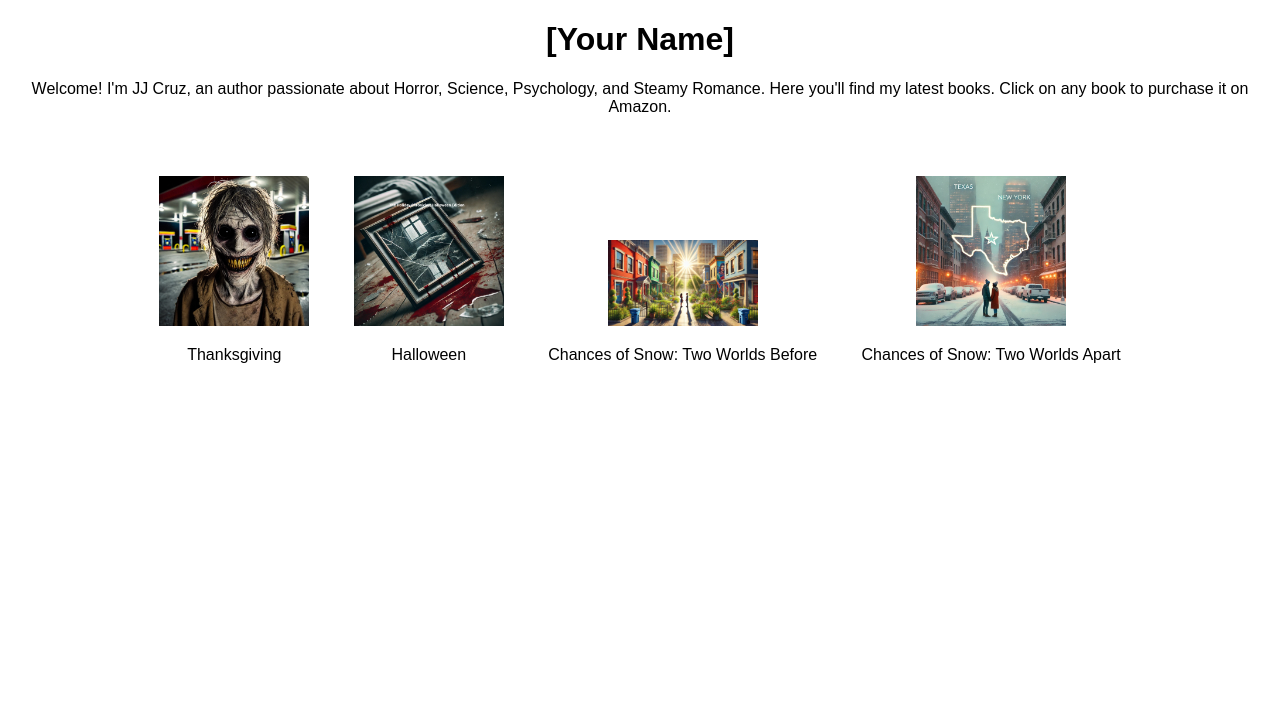
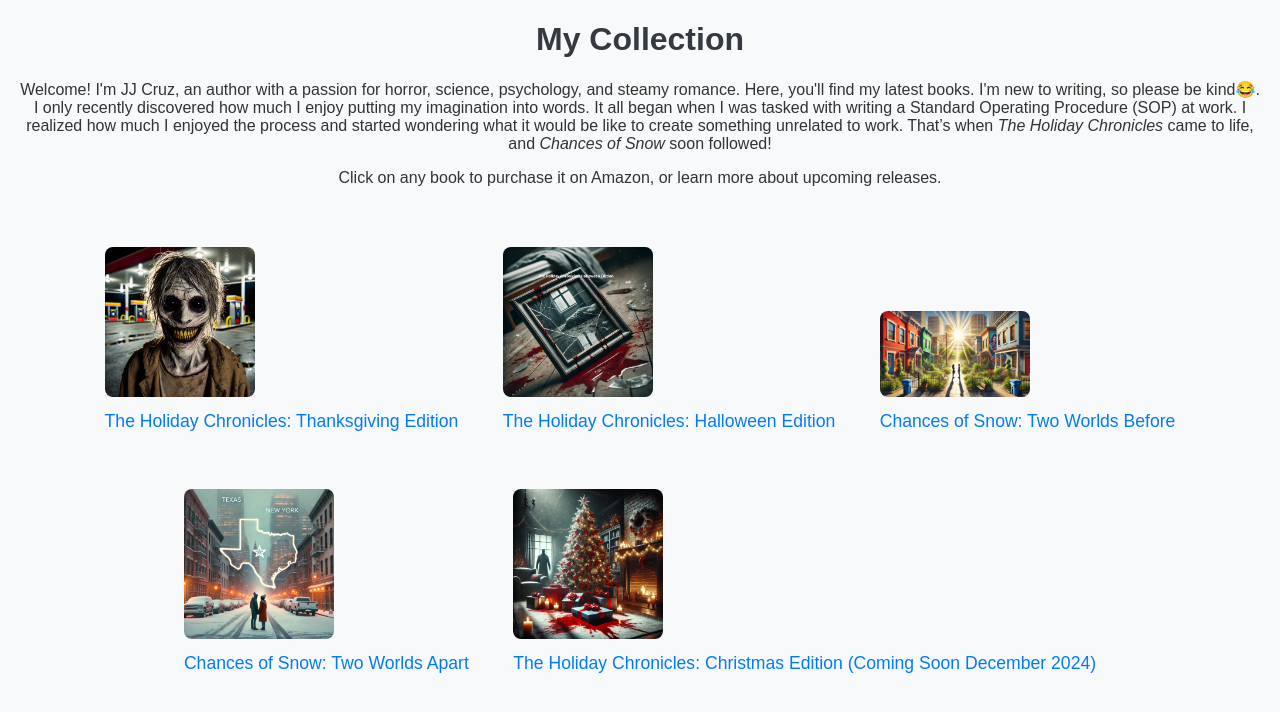
Before and after one commit to AuthorJJCruz/My-Books, a plain HTML site: page index.html in a window 1280 px wide. Drawn offline with Linux system fonts and the light colour scheme.

Commit message:
Update index.html
to include bio update and upcoming books

```diff
--- a/index.html
+++ b/index.html
@@ -3,31 +3,34 @@
 <head>
     <meta charset="UTF-8">
     <meta name="viewport" content="width=device-width, initial-scale=1.0">
-    <title>My Books</title>
+    <title>My Collection - JJ Cruz</title>
     <style>
-        body { font-family: Arial, sans-serif; text-align: center; margin: 20px; }
-        .bio { margin-bottom: 40px; }
-        .book { display: inline-block; margin: 20px; }
-        img { width: 150px; height: auto; cursor: pointer; }
-        a { text-decoration: none; color: black; }
-        a:hover { color: blue; }
+        body { font-family: Arial, sans-serif; text-align: center; background-color: #f8f9fa; margin: 20px; }
+        .bio { margin-bottom: 40px; color: #333; }
+        .book { display: inline-block; margin: 20px; text-align: left; }
+        .book img { width: 150px; height: auto; cursor: pointer; border-radius: 8px; }
+        .book p { font-size: 1.1em; margin-top: 10px; }
+        a { text-decoration: none; color: #007bff; }
+        a:hover { color: #0056b3; }
+        h1 { color: #343a40; }
     </style>
 </head>
 <body>
-    <h1>[Your Name]</h1>
+    <h1>My Collection</h1>
     <div class="bio">
-        <p>Welcome! I'm JJ Cruz, an author passionate about Horror, Science, Psychology, and Steamy Romance. Here you'll find my latest books. Click on any book to purchase it on Amazon.</p>
+        <p>Welcome! I'm JJ Cruz, an author with a passion for horror, science, psychology, and steamy romance. Here, you'll find my latest books. I'm new to writing, so please be kind😂. I only recently discovered how much I enjoy putting my imagination into words. It all began when I was tasked with writing a Standard Operating Procedure (SOP) at work. I realized how much I enjoyed the process and started wondering what it would be like to create something unrelated to work. That’s when <em>The Holiday Chronicles</em> came to life, and <em>Chances of Snow</em> soon followed!</p>
+        <p>Click on any book to purchase it on Amazon, or learn more about upcoming releases.</p>
     </div>
     <div class="book">
         <a href="https://www.amazon.com/dp/B0DJRXP8BG" target="_blank">
-            <img src="Thanksgiving.jpeg" alt="Thanksgiving">
-            <p>Thanksgiving</p>
+            <img src="Thanksgiving.jpeg" alt="The Holiday Chronicles: Thanksgiving Edition">
+            <p>The Holiday Chronicles: Thanksgiving Edition</p>
         </a>
     </div>
     <div class="book">
         <a href="https://www.amazon.com/dp/B0DHFP91KV" target="_blank">
-            <img src="Halloween.jpg" alt="Halloween">
-            <p>Halloween</p>
+            <img src="Halloween.jpg" alt="The Holiday Chronicles: Halloween Edition">
+            <p>The Holiday Chronicles: Halloween Edition</p>
         </a>
     </div>
     <div class="book">
@@ -42,5 +45,11 @@
             <p>Chances of Snow: Two Worlds Apart</p>
         </a>
     </div>
+    <div class="book">
+        <a href="#" target="_blank">
+            <img src="Christmas Edition.jpg" alt="The Holiday Chronicles: Christmas Edition">
+            <p>The Holiday Chronicles: Christmas Edition (Coming Soon December 2024)</p>
+        </a>
+    </div>
 </body>
 </html>
```
